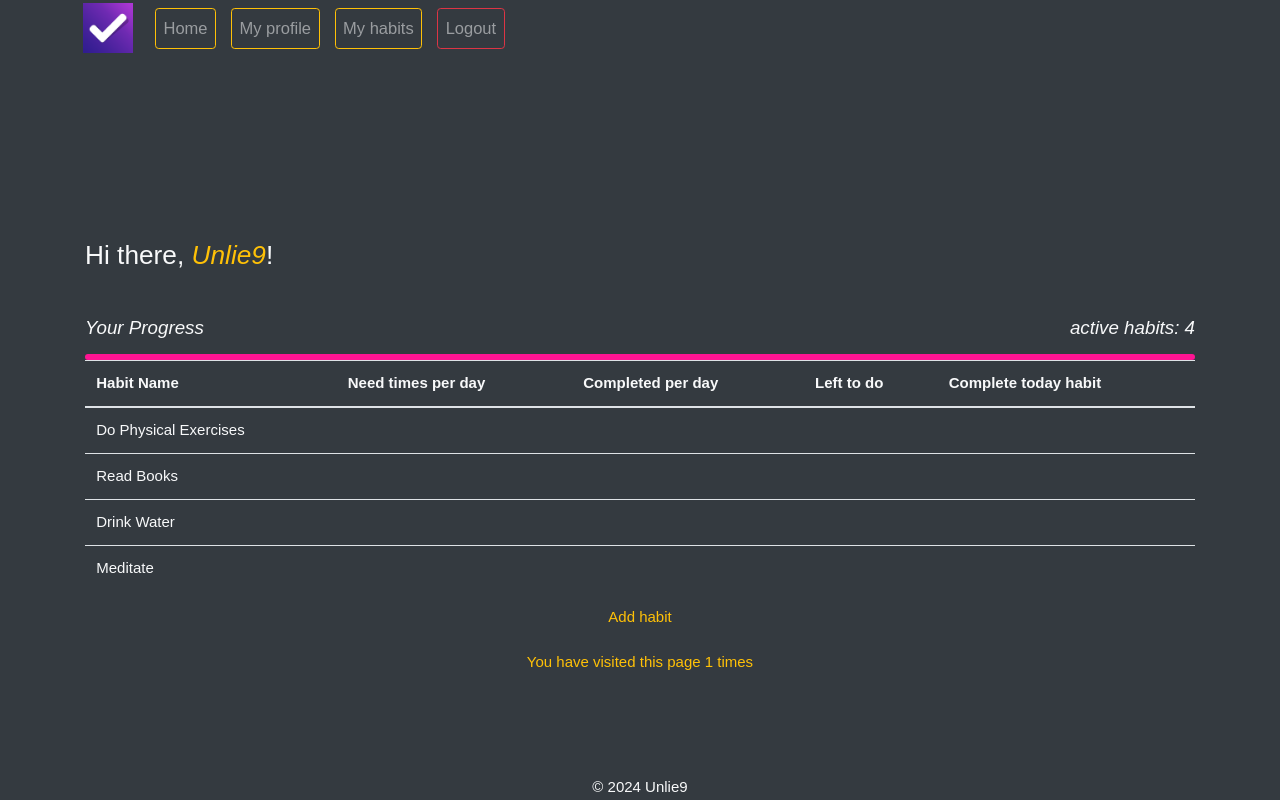
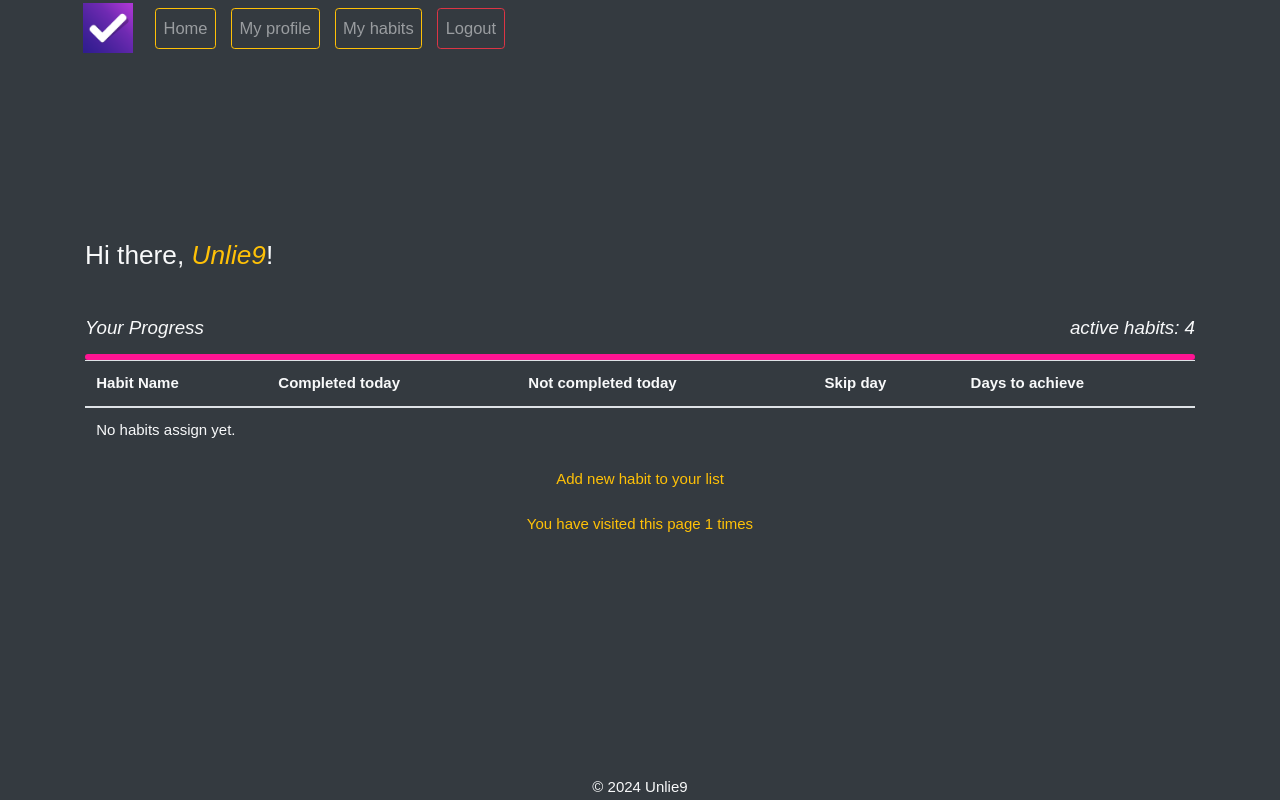
Before and after one commit to Unlie9/habit-tracker, a Django app: page / in a window 1280 px wide. Run offline with Django 5.2, Linux system fonts and the light colour scheme; a user stored in the database is signed in; data comes from the database, SQL or seed files in the repository; both versions use the stored data as it was after the commit.

Commit message:
update index views, add my habits page to sidebar where you can see your habits and there you also can watch available habits list to add to your list. In index.html under the table you also go for the link and watch available habits to add

```diff
--- a/habit_tracker/urls.py
+++ b/habit_tracker/urls.py
@@ -4,14 +4,15 @@
 from habit_tracker.views import (
     index,
     my_profile,
-    HabitsListView,
+    HabitsListView, my_habits,
 )
 
 
 urlpatterns = [
     path("", index, name="index"),
     path("accounts/", include("django.contrib.auth.urls")),
-    path("all-habits/", HabitsListView.as_view(), name="my-habits"),
+    path("may_habits", my_habits, name="my-habits"),
+    path("all_habits/", HabitsListView.as_view(), name="all-habits"),
     path("my_profile/", my_profile, name="my-profile"),
 ]
 
--- a/habit_tracker/views.py
+++ b/habit_tracker/views.py
@@ -42,10 +42,30 @@
     return render(request, "habit_tracker/index.html", context=context)
 
 
+@login_required
+def my_habits(request):
+    if not request.user.is_authenticated:
+        return redirect('login')
+
+    user = request.user
+    user_habits = UserHabit.objects.filter(user=user)
+    user_habit_details = UserHabitDetail.objects.filter(user_habit__in=user_habits)
+
+    context = {
+        "user": user,
+        "user_habits": user_habits,
+        "user_habit_details": user_habit_details,
+    }
+
+    return render(request, "habit_tracker/my_habits.html", context=context)
+
+
+
+
 class HabitsListView(LoginRequiredMixin, ListView):
     model = Habit
     context_object_name = "habits_list"
-    template_name = "habit_tracker/my_habits.html"
+    template_name = "habit_tracker/all_habits.html"
     paginate_by = 5
 
     # def get_context_data(self, object_list=None, **kwargs):
--- a/templates/habit_tracker/index.html
+++ b/templates/habit_tracker/index.html
@@ -13,20 +13,20 @@
 				<thead>
 					<tr>
 						<th>Habit Name</th>
-						<th>Need times per day</th>
-						<th>Completed per day</th>
-						<th>Left to do</th>
-						<th>Complete today habit</th>
+						<th>Completed today</th>
+						<th>Not completed today</th>
+						<th>Skip day</th>
+						<th>Days to achieve</th>
 					</tr>
 				</thead>
 				<tbody>
-					{% for details in user_habits %}
+					{% for detail in user_habits_details %}
 						<tr>
-							<td>{{ details.habit.name }}</td>
-							<td>{{ details.times_per_day }}</td>
-							<td>{{ details.completed_per_day }}</td>
-							<td>{{ details.left_to_do }}</td>
-							<td>{{ details.complete_today_habit }}</td>
+							<td>{{ detail.habit.name }}</td>
+							<td><a href="#">+</a></td>
+							<td><a href="#">-</a></td>
+							<td>{{ detail.skip_day }}</td>
+							<td>{{ detail.days_to_achieve }}</td>
 						</tr>
 					{% empty %}
 						<tr>
@@ -36,7 +36,7 @@
 				</tbody>
 			</table>
 	</div>
-	<a class="text-warning" href="/add_new_habit">Add habit</a>
+	<a class="text-warning" href="{% url "all-habits" %}">Add new habit to your list</a>
 	<br>
 	<p class="text-warning" >You have visited this page {{ num_visits }} times</p>
 </main>
```
Also changed, not shown: templates/habit_tracker/all_habits.html (added, +40 -0 lines), templates/habit_tracker/my_habits.html (+2 -36 lines), db.sqlite3.
